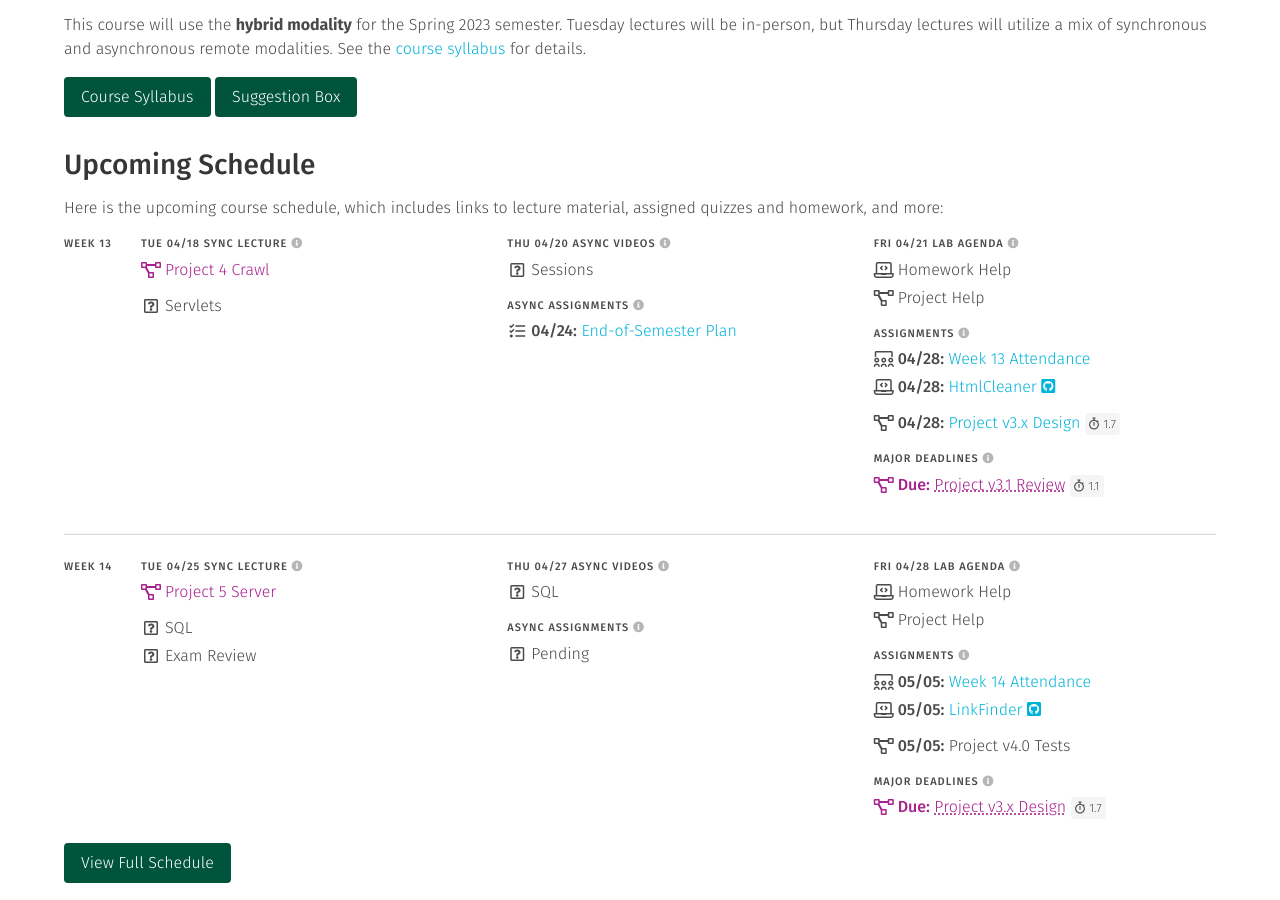
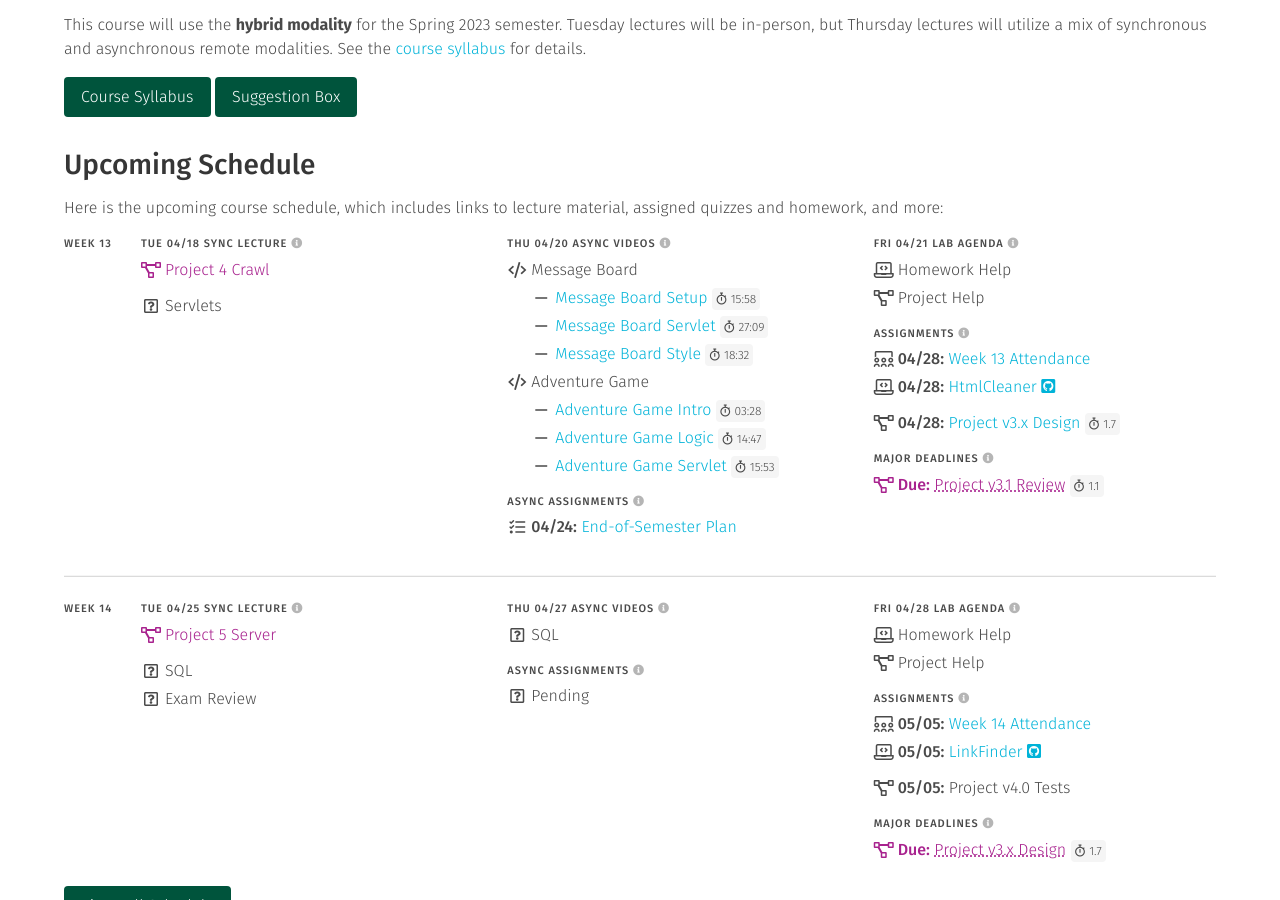
Before and after one commit to usf-cs272-spring2023/usf-cs272-spring2023.github.io, a Jekyll site: the page built from index.md, in a window 1280 px wide and 900 px high, scrolled down 437 px. Built offline with Jekyll 4.4.1, drawn with Linux system fonts in a browser that asks for light colours.

Commit message:
Adding  videos

```diff
--- a/_data/code.yml
+++ b/_data/code.yml
@@ -339,3 +339,45 @@ context:
   time: '15:28'
   href: 'https://usfca.hosted.panopto.com/Panopto/Pages/Viewer.aspx?id=b4d0650b-4dcd-4410-83c4-afdc0027777f'
   repo: '/cs272-lectures/blob/main/ServletBasics/src/main/java/edu/usfca/cs272/ContextServer.java'
+
+messages1:
+  <<: *default
+  text: 'Message Board Setup'
+  tags: ['servlets']
+  time: '15:58'
+  href: 'https://usfca.hosted.panopto.com/Panopto/Pages/Viewer.aspx?id=ff42067e-b02c-4c8a-bcda-afdc00277882'
+
+messages2:
+  <<: *default
+  text: 'Message Board Servlet'
+  tags: ['servlets']
+  time: '27:09'
+  href: 'https://usfca.hosted.panopto.com/Panopto/Pages/Viewer.aspx?id=1793afdf-e9d0-491a-a2d0-afdc002778ef'
+
+messages3:
+  <<: *default
+  text: 'Message Board Style'
+  tags: ['servlets']
+  time: '18:32'
+  href: 'https://usfca.hosted.panopto.com/Panopto/Pages/Viewer.aspx?id=b99d1f5c-5568-48e2-89e0-afdc00277977'
+
+adventure1:
+  <<: *default
+  text: 'Adventure Game Intro'
+  tags: ['sessions']
+  time: '03:28'
+  href: 'https://usfca.hosted.panopto.com/Panopto/Pages/Viewer.aspx?id=d813206c-dcd2-48ed-b2e7-afe601537d4a'
+
+adventure2:
+  <<: *default
+  text: 'Adventure Game Logic'
+  tags: ['sessions']
+  time: '14:47'
+  href: 'https://usfca.hosted.panopto.com/Panopto/Pages/Viewer.aspx?id=7fb2633a-82c4-4590-9348-afe601537d00'
+
+adventure3:
+  <<: *default
+  text: 'Adventure Game Servlet'
+  tags: ['sessions']
+  time: '15:53'
+  href: 'https://usfca.hosted.panopto.com/Panopto/Pages/Viewer.aspx?id=9341c77d-8607-4f93-adc4-afe601537dac'
```
Also changed, not shown: _data/schedule.yml (+37 -1 lines).
